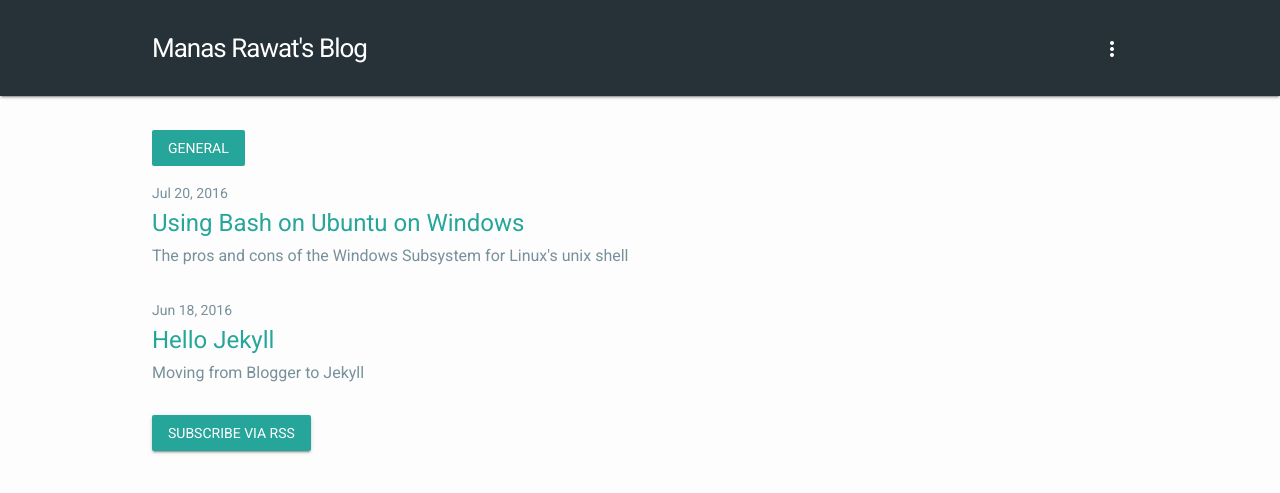
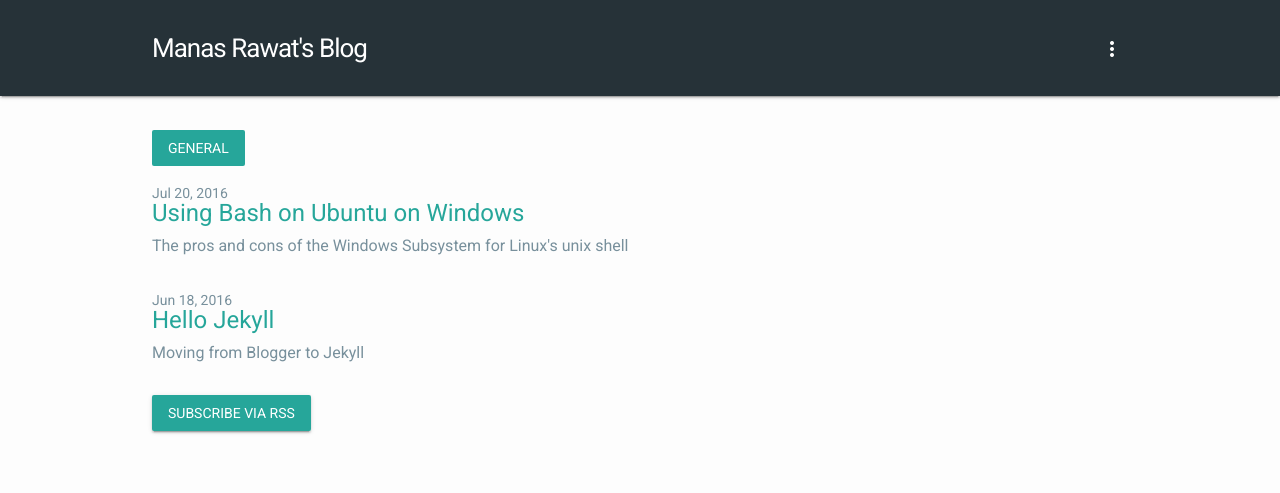
Before and after one commit to manasrawat/manasrawat.github.io, a Jekyll site: the page built from archive.html, in a window 1280 px wide. Shown: the top 493 px of the page. Built offline with Jekyll 4.4.1, drawn with Linux system fonts in a browser that asks for light colours; nearby versions of some CDN libraries.

Commit message:
About page; other changes

```diff
--- a/about.html
+++ b/about.html
@@ -9,9 +9,6 @@ color: #26a69a;
 }
 .post-list {
 margin-left: 0;
-}
-.post-link, .post-link:hover {
-margin: 0 0 5px;
 }
 li {
 margin-bottom: 0;
--- a/css/styles.css
+++ b/css/styles.css
@@ -10,11 +10,11 @@ p { margin: 0; }
 .mdl-menu__container { margin: 0 45px; }
 .site-title, .site-title:visited, .site-title:hover { color: #ffffff; text-decoration: none; }
 .post-title {font-size: 24px;}
-.post-link, .post-link:hover { text-decoration: none; display: inline-block; line-height: initial; margin: 10px 0 5px }
+.post-link, .post-link:hover { text-decoration: none; display: inline-block; line-height: initial; margin: 0 0 5px }
 .post-description { color: #78909C; font-size: 16px; line-height: 24px; margin: 2px 0; }
 .page-content { padding:  45px 0 0 0; }
 .post-content h2 {font-size: 45px}
-.post-meta { color: #78909C; font: auto }
+.post-meta { color: #78909C; font: auto; margin-bottom: 10px; }
 .site-nav { float: right; line-height: 56px; }
 .site-nav .menu-icon { display: none; }
 .site-nav .page-link { color: #111; line-height: 1.5; }
--- a/index.html
+++ b/index.html
@@ -10,7 +10,7 @@ layout: default
   <ul class="post-list">
     {% for post in site.posts %}
       <li>
-        <span class="post-meta">{{ post.date | date: "%b %-d, %Y" }}</span>
+        <p class="post-meta">{{ post.date | date: "%b %-d, %Y" }}</p>
 
         <h2>
           <a class="post-link" href="{{ post.url | prepend: site.baseurl }}">{{ post.title }}</a>
```
